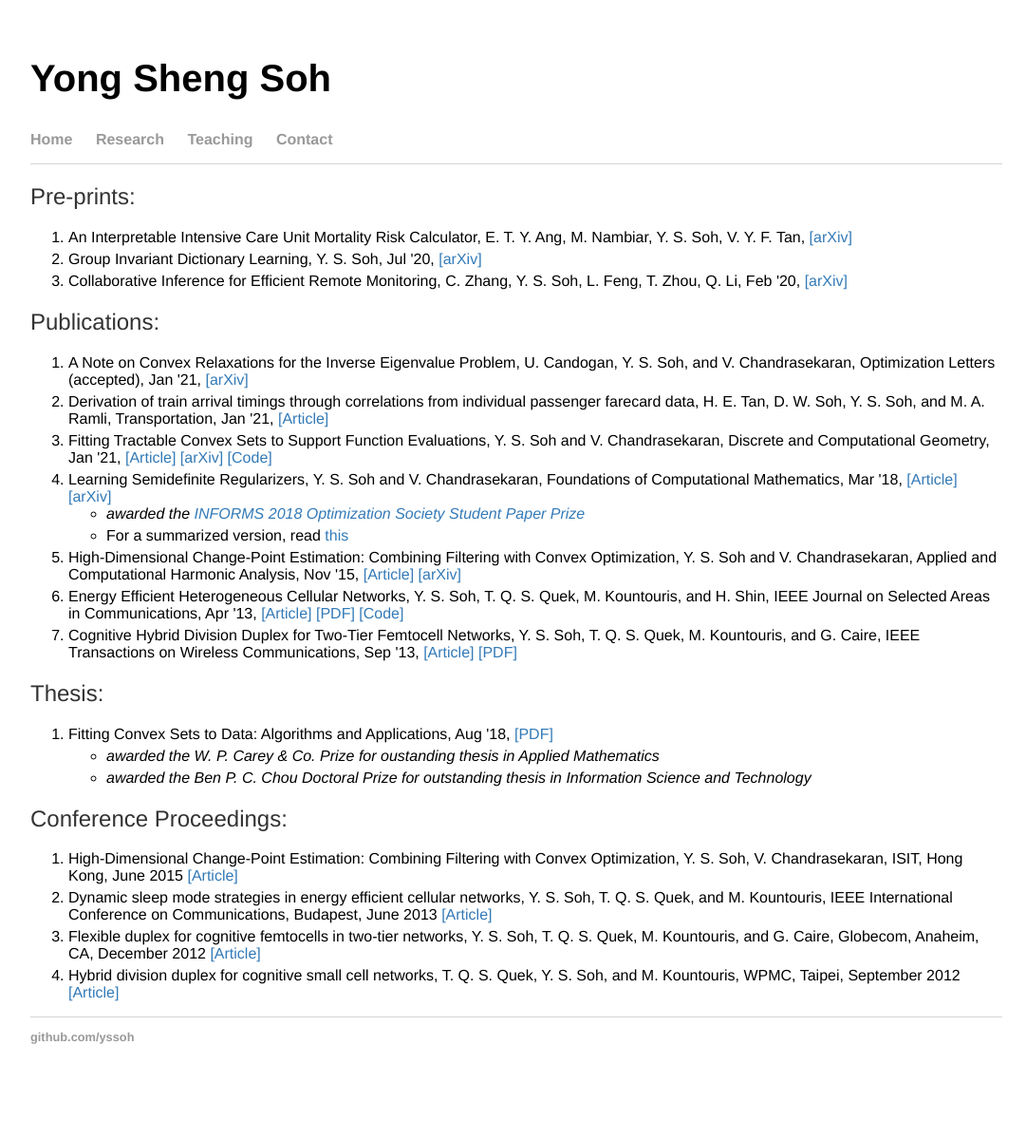
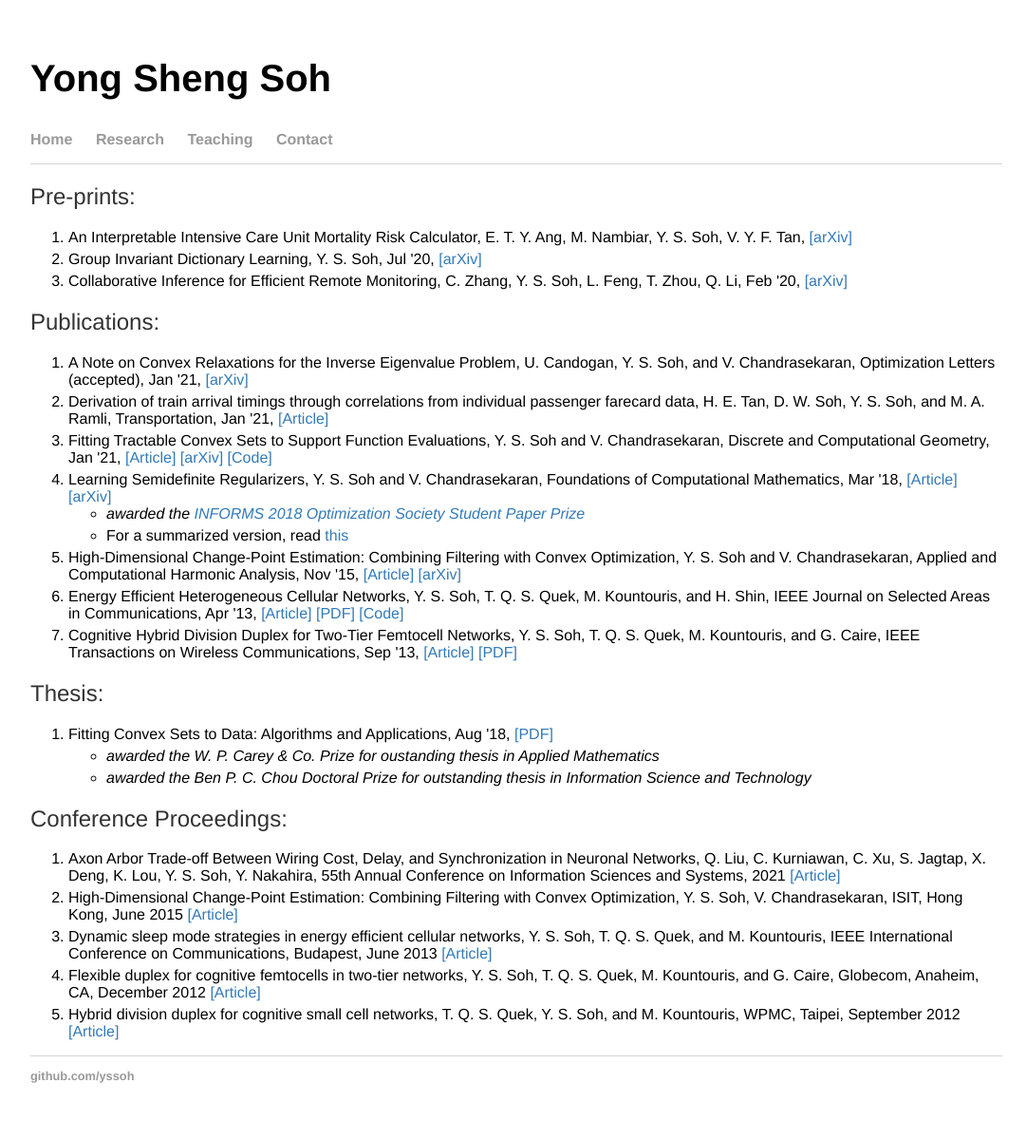
Before and after one commit to yssoh/yssoh.github.io, a Jekyll site: the page built from research/index.html, in a window 1280 px wide. Shown: the whole page at 95% size, without its empty margins (96-1177 px from the left). Built offline with Jekyll 4.4.1, drawn with Linux system fonts in a browser that asks for light colours; before the commit the page ends 1159 px from its top, so only the background shows below that.

Commit message:
Update index.html

```diff
--- a/research/index.html
+++ b/research/index.html
@@ -39,6 +39,7 @@ title: Yong Sheng Soh
 
   <h2>Conference Proceedings:</h2>
   <ol>
+    <li>Axon Arbor Trade-off Between Wiring Cost, Delay, and Synchronization in Neuronal Networks, Q. Liu, C. Kurniawan, C. Xu, S. Jagtap, X. Deng, K. Lou, Y. S. Soh, Y. Nakahira, 55th Annual Conference on Information Sciences and Systems, 2021 <a href = "https://ieeexplore.ieee.org/abstract/document/9400271/">[Article]</a></li>
 	<li>High-Dimensional Change-Point Estimation: Combining Filtering with Convex Optimization, Y. S. Soh, V. Chandrasekaran, ISIT, Hong Kong, June 2015 <a href = "http://ieeexplore.ieee.org/xpls/abs_all.jsp?arnumber=7282435&tag=1">[Article]</a></li>
 	<li>Dynamic sleep mode strategies in energy efficient cellular networks, Y. S. Soh, T. Q. S. Quek, and M. Kountouris, IEEE International Conference on Communications, Budapest, June 2013 <a href = "http://ieeexplore.ieee.org/xpls/abs_all.jsp?arnumber=6655024&tag=1">[Article]</a></li>
 	<li>Flexible duplex for cognitive femtocells in two-tier networks, Y. S. Soh, T. Q. S. Quek, M. Kountouris, and G. Caire, Globecom, Anaheim, CA, December 2012 <a href="http://ieeexplore.ieee.org/xpls/abs_all.jsp?arnumber=6503443">[Article]</a></li>
```
